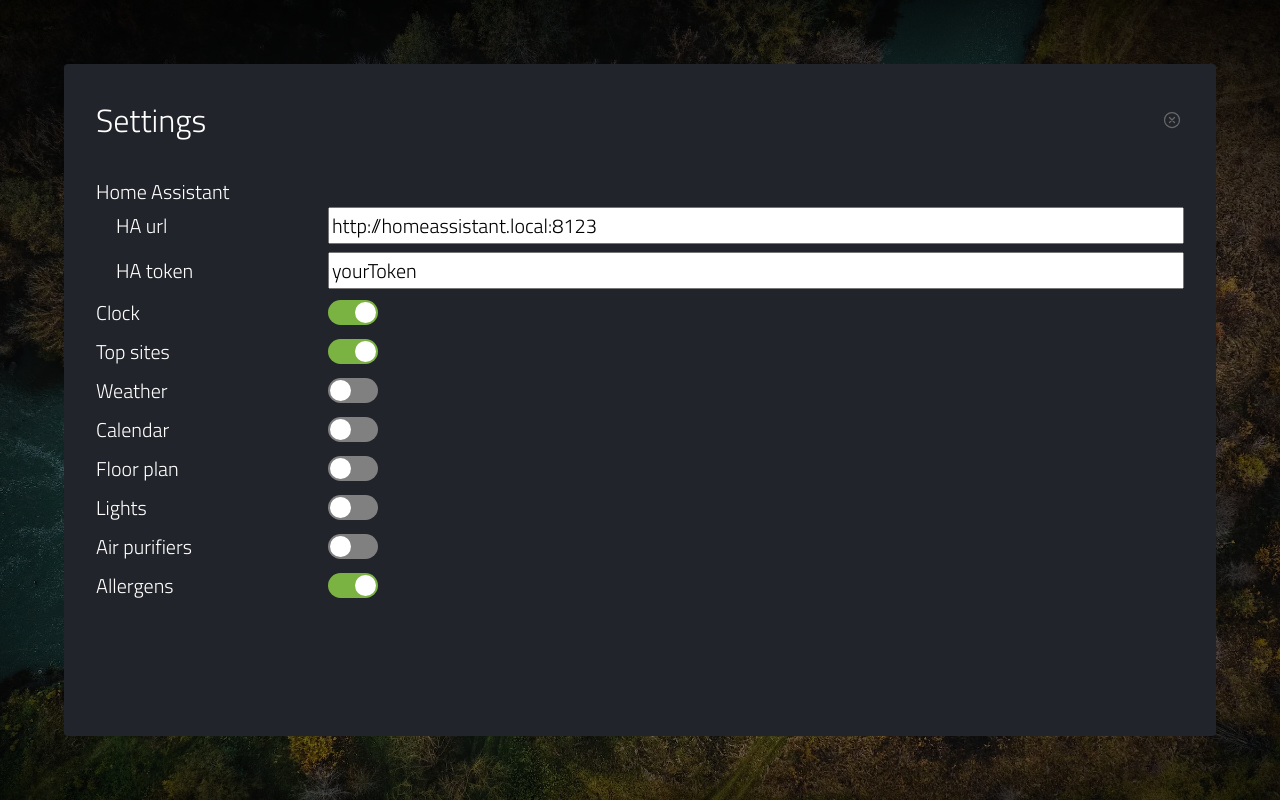
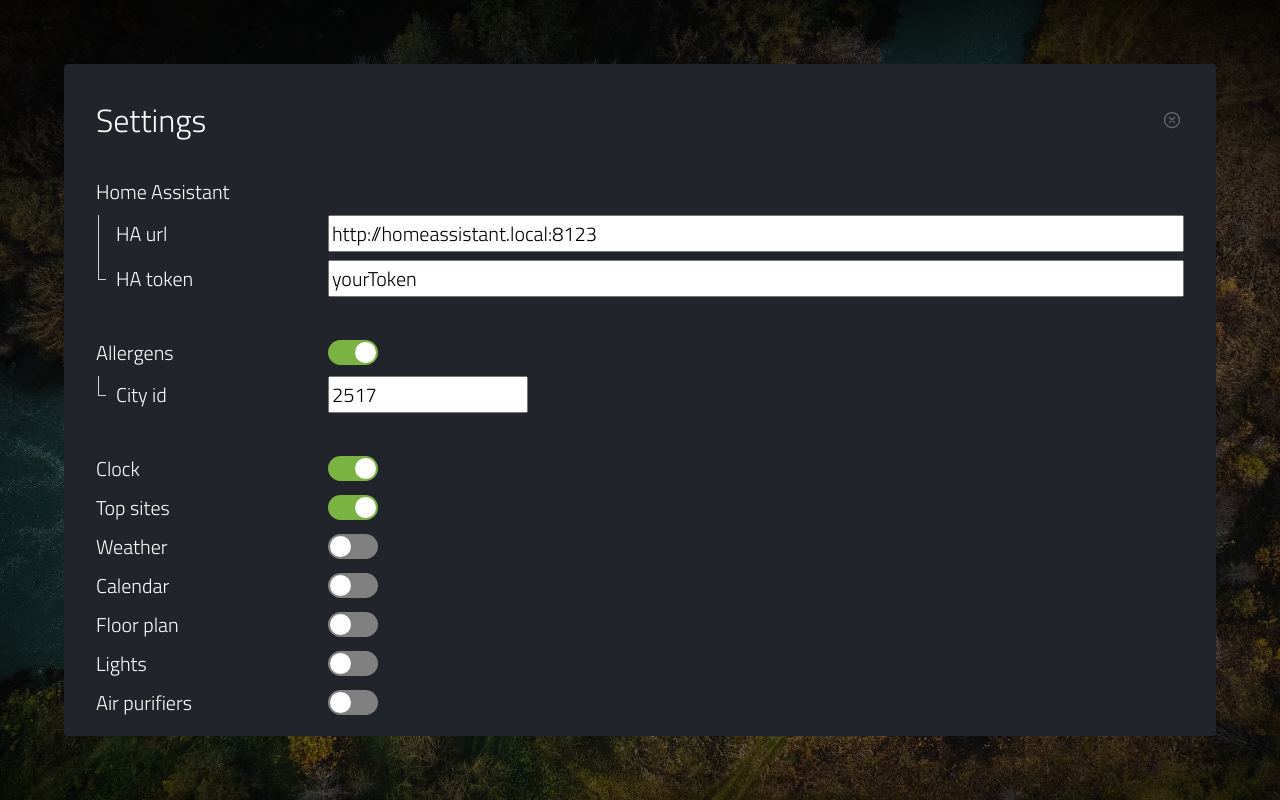
Before and after one commit to Kyczan/kowal-new-tab-extension, a React (Vite) app: page / in a window 1280 px wide. Both pictures are taken after a click on the button 1204 px from the left and 720 px from the top of the page. Built offline with nearby package versions, Linux system fonts and the light colour scheme.

Commit message:
✨ (settings): Add input for cityId in Allergens

```diff
--- a/src/features/settings/ModalBody/ModalBody.module.css
+++ b/src/features/settings/ModalBody/ModalBody.module.css
@@ -4,10 +4,22 @@
 
 .group {
   margin-left: 20px;
+  position: relative;
 }
 
 .group .item {
   width: 180px;
+}
+
+.group::before {
+  content: '';
+  display: block;
+  position: absolute;
+  width: 8px;
+  height: calc(100% - 17px);
+  left: -18px;
+  border-left: 1px solid lightgray;
+  border-bottom: 1px solid lightgray;
 }
 
 .feature {
@@ -21,8 +33,21 @@
 .item {
   font-size: 1.25rem;
   width: 200px;
+  margin-bottom: 0.5rem;
+}
+
+.feature .item {
+  margin-bottom: 0;
 }
 
 .input {
   flex-grow: 1;
 }
+
+.input.short {
+  max-width: 200px;
+}
+
+.spacer {
+  height: 32px;
+}
--- a/src/features/settings/ModalBody/ModalBody.tsx
+++ b/src/features/settings/ModalBody/ModalBody.tsx
@@ -46,6 +46,15 @@ function ModalBody() {
       }
     }
 
+  const onAllergensInputChange =
+    (target: 'cityId') => (e: React.ChangeEvent<HTMLInputElement>) => {
+      if (form) {
+        const clonedForm = structuredClone(form)
+        clonedForm.allergens.api[target] = e.target.value
+        setForm(clonedForm)
+      }
+    }
+
   return form ? (
     <div className={styles.body}>
       <div className={styles.item}>Home Assistant</div>
@@ -79,6 +88,36 @@ function ModalBody() {
           />
         </div>
       </div>
+
+      <div className={styles.spacer} />
+
+      <div className={styles.feature}>
+        <div className={styles.item}>Allergens</div>
+        <Switch
+          isOn={form.allergens.enabled}
+          onChange={() => toggleFeature('allergens')}
+          id="allergens"
+        />
+      </div>
+      <div className={styles.group}>
+        <div className={styles.feature}>
+          <label htmlFor="cityId" className={styles.item}>
+            City id
+          </label>
+          <input
+            type="text"
+            id="cityId"
+            name="cityId"
+            className={`${styles.input} ${styles.short}`}
+            value={form.allergens.api.cityId}
+            onChange={onAllergensInputChange('cityId')}
+            onBlur={save}
+          />
+        </div>
+      </div>
+
+      <div className={styles.spacer} />
+
       <div className={styles.feature}>
         <div className={styles.item}>Clock</div>
         <Switch
@@ -135,14 +174,6 @@ function ModalBody() {
           id="airPurifiers"
         />
       </div>
-      <div className={styles.feature}>
-        <div className={styles.item}>Allergens</div>
-        <Switch
-          isOn={form.allergens.enabled}
-          onChange={() => toggleFeature('allergens')}
-          id="allergens"
-        />
-      </div>
     </div>
   ) : null
 }
```
